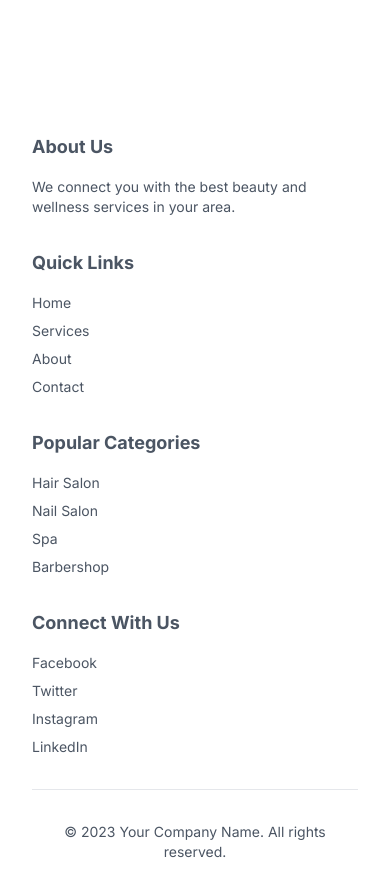
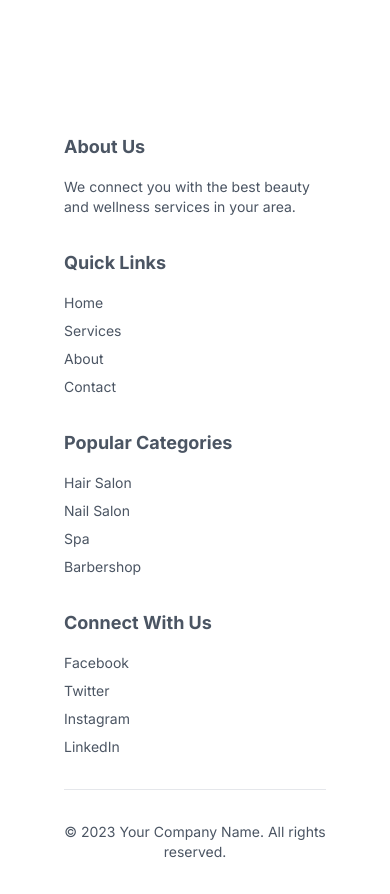
Before and after one commit to silverxhexhaj/reservation-platform-nextjs-supabase, a Next.js app: page /pages/public/deals in a window 390 px wide. Shown: the part 1880-2774 px from the top of the page. Built offline with nearby package versions, Linux system fonts and the light colour scheme.

Commit message:
Adjust Footer padding for improved layout responsiveness

```diff
--- a/app/components/Footer.tsx
+++ b/app/components/Footer.tsx
@@ -3,7 +3,7 @@ import Link from 'next/link';
 export function Footer() {
   return (
     <footer className="text-gray-600 pb-8 pt-20">
-      <div className="px-8">
+      <div className="px-16">
         <div className="grid grid-cols-1 md:grid-cols-4 gap-8">
           <div>
             <h3 className="font-bold text-lg mb-4">About Us</h3>
```
